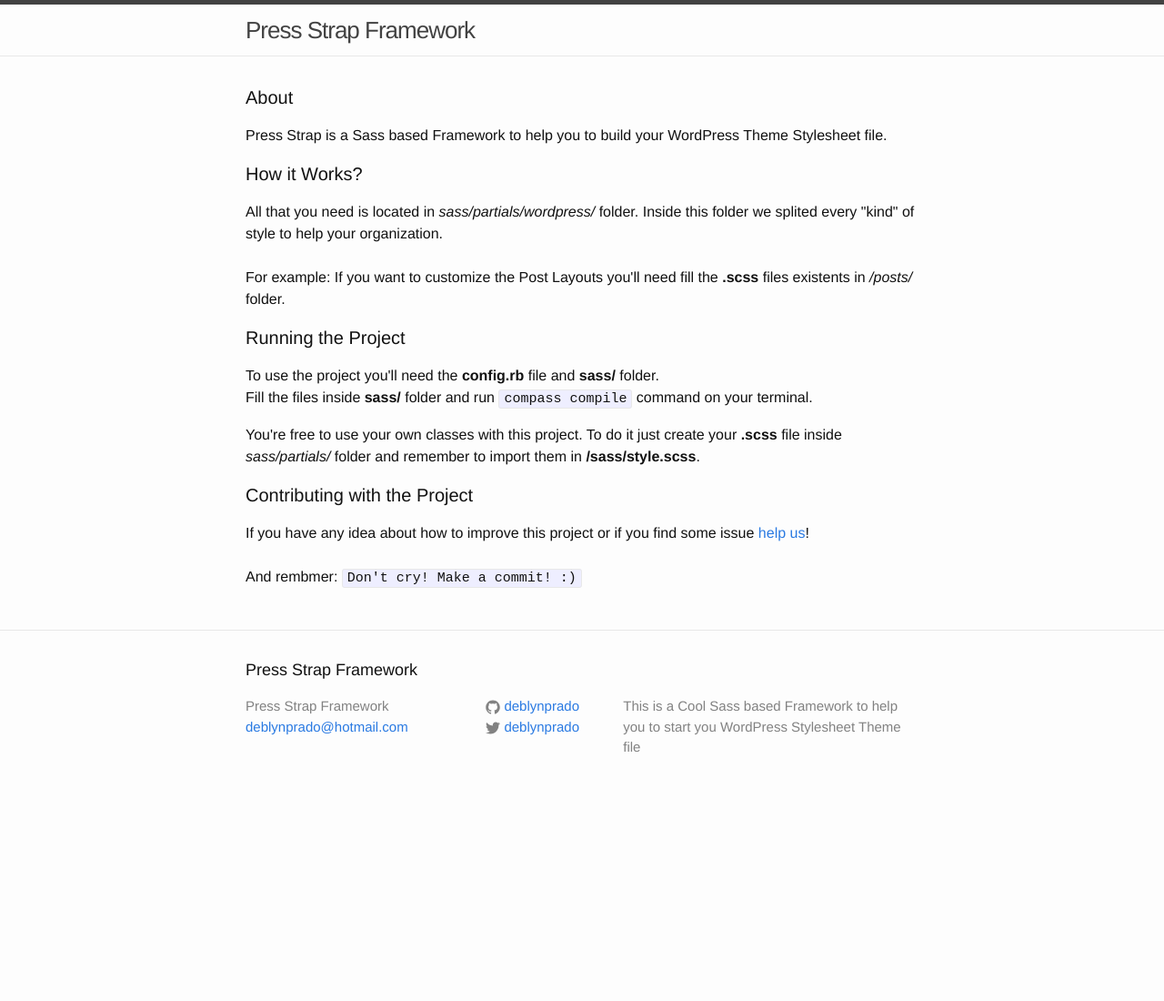
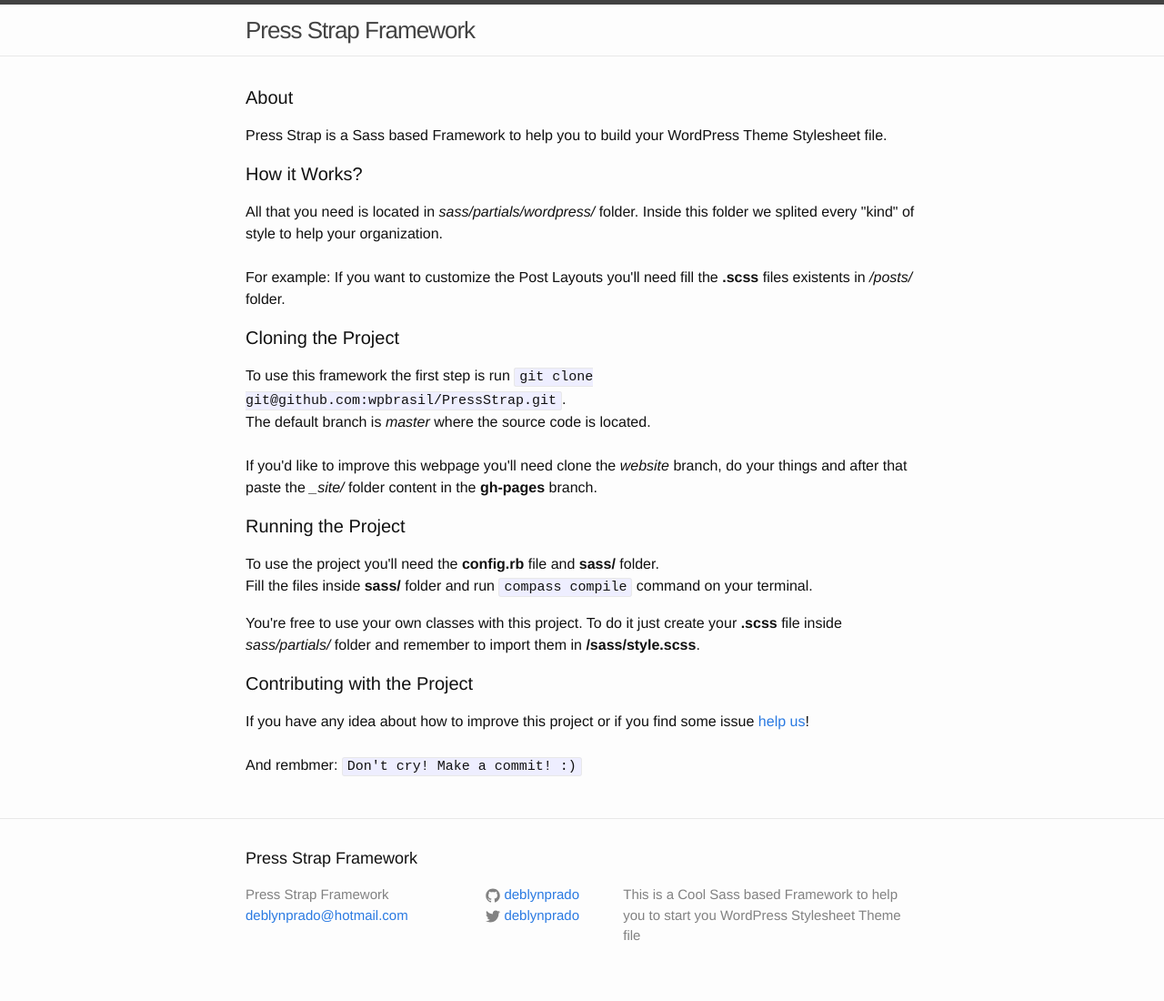
Before and after one commit to wpbrasil/PressStrap, a Jekyll site: the page built from index.html, in a window 1280 px wide. Shown: the whole page at 91% size. Built offline with Jekyll 4.4.1, drawn with Linux system fonts in a browser that asks for light colours; before the commit the page ends 900 px from its top, so only the background shows below that.

Commit message:
Adding explanation about branchs

```diff
--- a/index.html
+++ b/index.html
@@ -17,6 +17,15 @@
     For example: If you want to customize the Post Layouts you'll need fill the <strong>.scss</strong> files existents in <em>/posts/</em> folder.
   </p>
 
+  <h2 class="page-heading">Cloning the Project</h2>
+  <p>
+    To use this framework the first step is run <code>git clone git@github.com:wpbrasil/PressStrap.git</code>. <br>
+    The default branch is <em>master</em> where the source code is located. <br>
+    <br>
+
+    If you'd like to improve this webpage you'll need clone the <em>website</em> branch, do your things and after that paste the <em>_site/</em> folder content in the <strong>gh-pages</strong> branch.
+  </p>
+
   <h2 class="page-heading">Running the Project</h2>
   <p>
     To use the project you'll need the <strong>config.rb</strong> file and <strong>sass/</strong> folder. <br>
```
